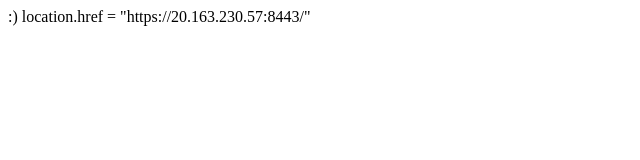
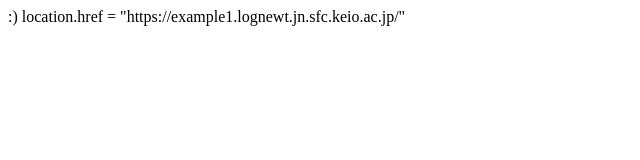
Before and after one commit to akakou/redirect, a plain HTML site: page index.html in a window 1280 px wide. Shown: the whole page, without its empty margins (0-640 px from the left). Drawn offline with Linux system fonts and the light colour scheme.

Commit message:
Update index.html

```diff
--- a/index.html
+++ b/index.html
@@ -1,6 +1,6 @@
 :)
 
 <scirpt>
-location.href = "https://20.163.230.57:8443/"
+location.href = "https://example1.lognewt.jn.sfc.keio.ac.jp/"
 
 </scirpt>
```
